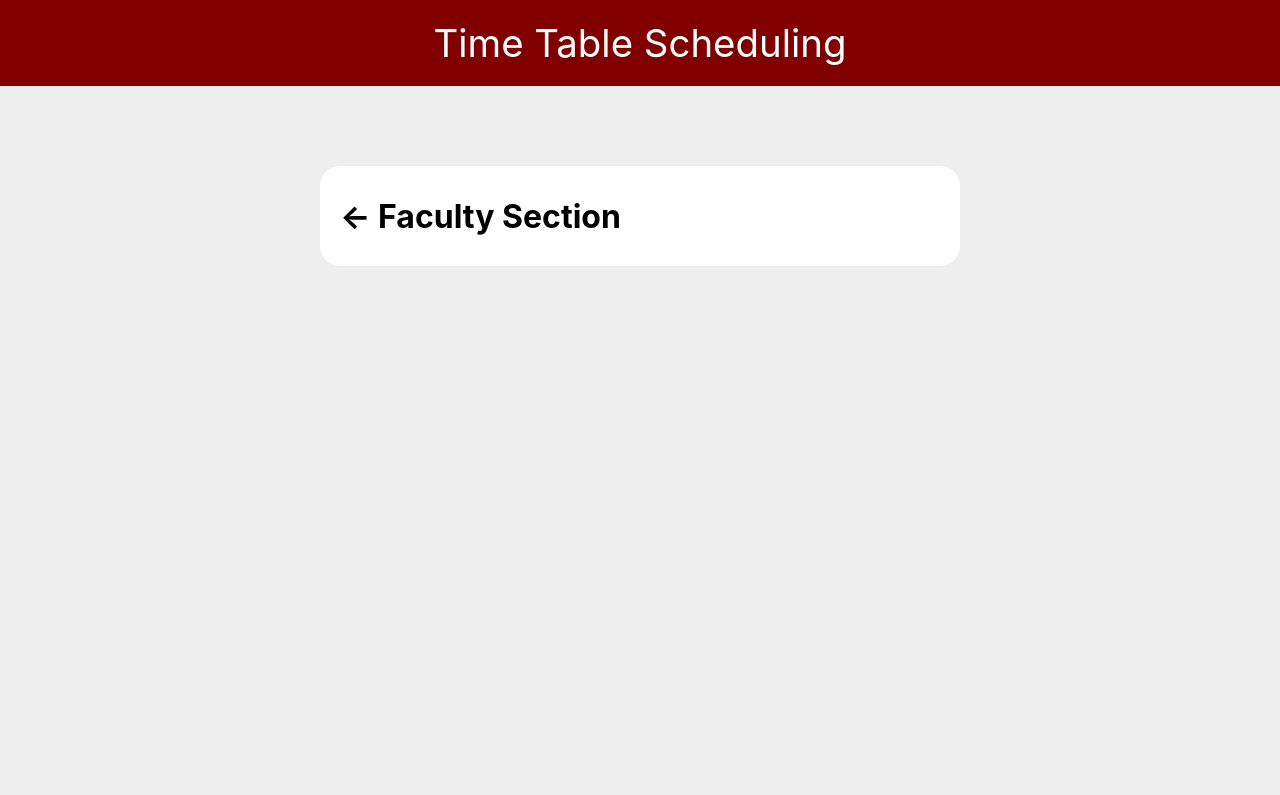
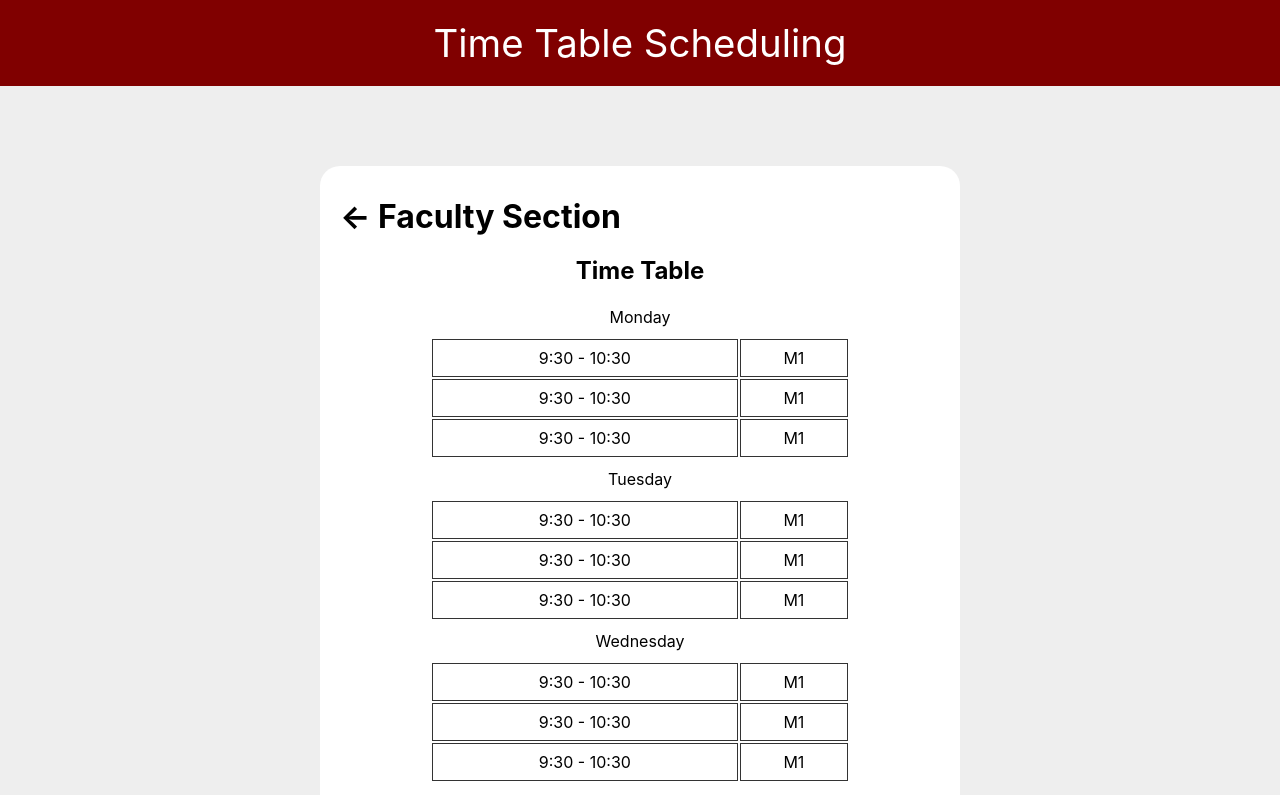
Before and after one commit to IshaanRawat/tts-ui, a React (Create React App) app: page /faculty/1 in a window 1280 px wide. Shown: the top 795 px of the page. Built offline with nearby package versions, Linux system fonts and the light colour scheme.

Commit message:
Added Timetable when with :id

```diff
--- a/src/components/Section/FacultySection/index.js
+++ b/src/components/Section/FacultySection/index.js
@@ -1,10 +1,29 @@
-import React from 'react';
+import React, {Fragment} from 'react';
 import {Link} from 'react-router-dom';
+import TimeTable from './../../../UI/TimeTable';
 
 const facultySection = (props) => {
+  let result;
+  if(props.match.params.id) {
+    result = (
+      <Fragment>
+        <h2>Time Table</h2>
+        <TimeTable />
+      </Fragment>
+    );
+  } else {
+    result = (
+      <form>
+        <label for="roll">Enter your Faculty ID</label>
+        <input name="roll" type="text" placeholder="Faculty ID" />
+        <input type="submit" className="button green" value="View" />
+      </form>
+    );
+  }
   return (
     <section>
       <h1><Link className="no-decoration" to="/"> &larr; </Link>Faculty Section</h1>
+      {result}
     </section>
   );
 };
--- a/src/components/Section/StudentSection/index.js
+++ b/src/components/Section/StudentSection/index.js
@@ -1,10 +1,29 @@
-import React from 'react';
+import React, {Fragment} from 'react';
 import {Link} from 'react-router-dom';
+import TimeTable from './../../../UI/TimeTable';
 
 const studentSection = (props) => {
+  let result;
+  if(props.match.params.id) {
+    result = (
+      <Fragment>
+        <h2>Time Table</h2>
+        <TimeTable />
+      </Fragment>
+    );
+  } else {
+    result = (
+      <form>
+        <label for="roll">Enter your Roll number</label>
+        <input name="roll" type="text" placeholder="Roll Number" />
+        <input type="submit" className="button green" value="View" />
+      </form>
+    );
+  }
   return (
     <section>
       <h1><Link className="no-decoration" to="/"> &larr; </Link>Student Section</h1>
+      {result}
     </section>
   );
 };
```
